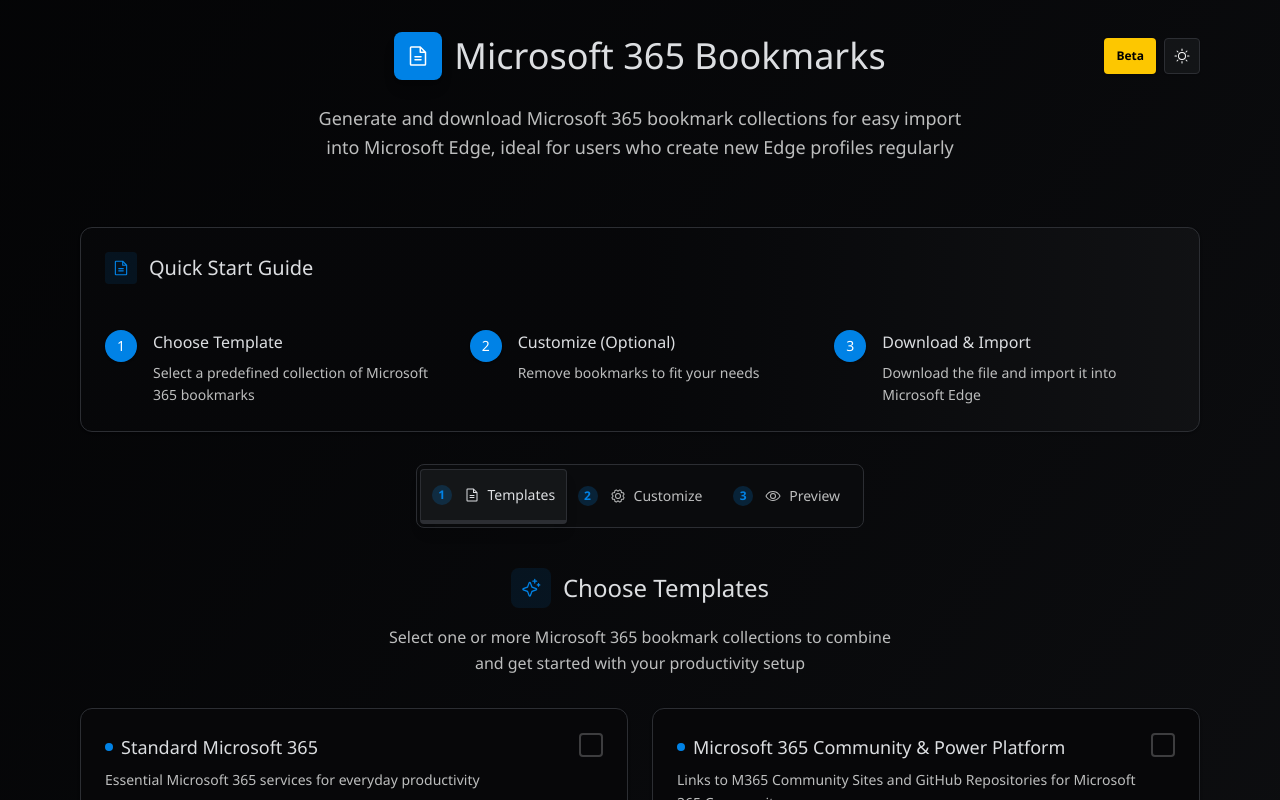
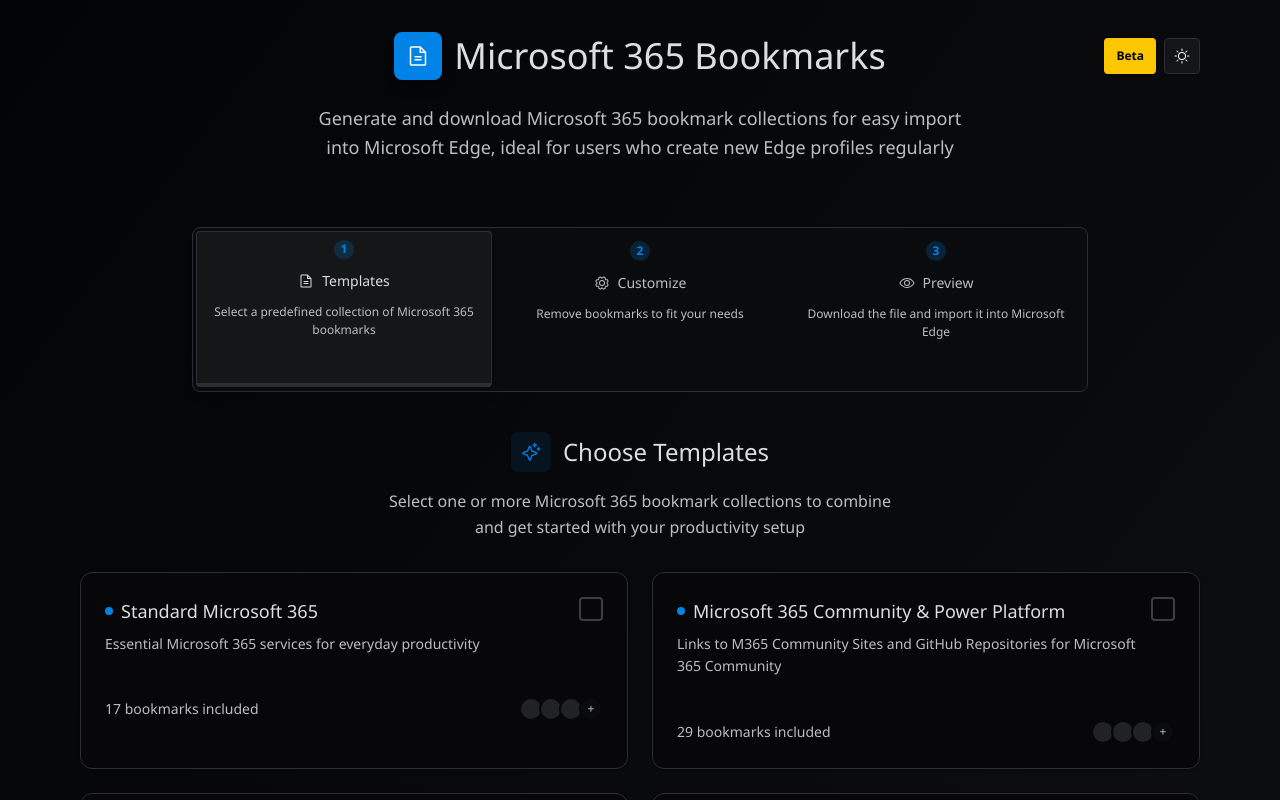
Before and after one commit to pkbullock/m365-bookmark-generator, a React (Vite) app: page / in a window 1280 px wide. Shown: the top 800 px of the page. Built offline with nearby package versions, Linux system fonts and the light colour scheme; a web font is replaced by a local one.

Commit message:
Adjusted the view to reduce the repetition of components

```diff
--- a/src/App.tsx
+++ b/src/App.tsx
@@ -66,79 +66,73 @@
 
         <main className="flex-1 border-blue-500">
           <div className="container mx-auto py-8 px-4 max-w-6xl">
-            <Card className="mb-8 border shadow-sm bg-gradient-to-r from-card via-card to-fluent-neutral-10">
-              <CardHeader className="pb-4">
-                <CardTitle className="flex items-center gap-3 text-xl font-medium">
-                  <div className="w-8 h-8 bg-primary/10 rounded-md flex items-center justify-center">
-                    <FileTextIcon size={18} className="text-primary" />
-                  </div>
-                  Quick Start Guide
-                </CardTitle>
-              </CardHeader>
-              <CardContent>
-                <div className="grid grid-cols-1 md:grid-cols-3 gap-6">
-                  <div className="flex items-start gap-4">
-                    <div className="w-8 h-8 bg-primary text-primary-foreground rounded-full flex items-center justify-center text-sm font-medium shadow-sm">
-                      1
-                    </div>
-                    <div className="flex-1">
-                      <h2 className="font-medium text-base mb-2">Choose Template</h2>
-                      <p className="text-muted-foreground text-sm leading-relaxed">
-                        Select a predefined collection of Microsoft 365 bookmarks
-                      </p>
-                    </div>
-                  </div>
-                  <div className="flex items-start gap-4">
-                    <div className="w-8 h-8 bg-primary text-primary-foreground rounded-full flex items-center justify-center text-sm font-medium shadow-sm">
-                      2
-                    </div>
-                    <div className="flex-1">
-                      <h2 className="font-medium text-base mb-2">Customize (Optional)</h2>
-                      <p className="text-muted-foreground text-sm leading-relaxed">
-                        Remove bookmarks to fit your needs
-                      </p>
-                    </div>
-                  </div>
-                  <div className="flex items-start gap-4">
-                    <div className="w-8 h-8 bg-primary text-primary-foreground rounded-full flex items-center justify-center text-sm font-medium shadow-sm">
-                      3
-                    </div>
-                    <div className="flex-1">
-                      <h2 className="font-medium text-base mb-2">Download & Import</h2>
-                      <p className="text-muted-foreground text-sm leading-relaxed">
-                        Download the file and import it into Microsoft Edge
-                      </p>
-                    </div>
-                  </div>
-                </div>
-              </CardContent>
-            </Card>
 
             <Tabs defaultValue="templates" className="space-y-8" role="navigation">
-              <TabsList className="h-16 w-full max-w-md mx-auto grid grid-cols-3 border border-border">
+              <TabsList className="h-auto w-full max-w-4xl mx-auto grid grid-cols-3 border border-border min-w-0 items-start">
                 <TabsTrigger
                   value="templates"
-                  className="flex items-center gap-2 relative data-[state=active]:bg-primary data-[state=active]:text-primary-foreground data-[state=active]:shadow-lg data-[state=active]:border-b-4 data-[state=active]:border-primary transition-all"
+                  className="flex flex-col items-center gap-1 px-3 py-2 w-full min-w-0
+                              data-[state=active]:bg-primary
+                              data-[state=active]:text-primary-foreground
+                              data-[state=active]:shadow-lg
+                              data-[state=active]:border-b-4
+                              data-[state=active]:border-blue-500
+                              transition-all"
                 >
-                  <span className="w-5 h-5 bg-primary/20 text-primary rounded-full flex items-center justify-center text-xs font-bold mr-1">1</span>
-                  <FileTextIcon size={16} />
-                  Templates
+                  <span className="w-5 h-5 bg-primary/20 text-primary rounded-full flex items-center justify-center text-xs font-bold mb-2 mx-auto">
+                    1
+                  </span>
+                  <span className="flex items-center gap-2 mb-1 justify-center">
+                    <FileTextIcon size={16} />
+                    <span className="font-medium">Templates</span>
+                  </span>
+                  <div className="h-18 text-xs text-muted-foreground mt-1 leading-normal break-words whitespace-normal text-center">
+                    Select a predefined collection of Microsoft 365 bookmarks
+                  </div>
                 </TabsTrigger>
+
                 <TabsTrigger
                   value="manage"
-                  className="flex items-center gap-2 relative data-[state=active]:bg-primary data-[state=active]:text-primary-foreground data-[state=active]:shadow-lg data-[state=active]:border-b-4 data-[state=active]:border-primary transition-all"
+                  className="flex flex-col items-center gap-1 px-3 py-2 w-full min-w-0
+                              data-[state=active]:bg-primary
+                              data-[state=active]:text-primary-foreground
+                              data-[state=active]:shadow-lg
+                              data-[state=active]:border-b-4
+                              data-[state=active]:border-blue-500
+                              transition-all"
                 >
-                  <span className="w-5 h-5 bg-primary/20 text-primary rounded-full flex items-center justify-center text-xs font-bold mr-1">2</span>
-                  <GearIcon size={16} />
-                  Customize
+                  <span className="w-5 h-5 bg-primary/20 text-primary rounded-full flex items-center justify-center text-xs font-bold mb-2 mx-auto">
+                    2
+                  </span>
+                  <span className="flex items-center gap-2 mb-1 justify-center">
+                    <GearIcon size={16} />
+                    <span className="font-medium">Customize</span>
+                  </span>
+                  <div className="h-18 text-xs text-muted-foreground mt-1 leading-normal break-words whitespace-normal text-center">
+                    Remove bookmarks to fit your needs
+                  </div>
                 </TabsTrigger>
+
                 <TabsTrigger
                   value="preview"
-                  className="flex items-center gap-2 relative data-[state=active]:bg-primary data-[state=active]:text-primary-foreground data-[state=active]:shadow-lg data-[state=active]:border-b-4 data-[state=active]:border-primary transition-all"
+                  className="flex flex-col items-center gap-1 px-3 py-2 w-full min-w-0
+                              data-[state=active]:bg-primary
+                              data-[state=active]:text-primary-foreground
+                              data-[state=active]:shadow-lg
+                              data-[state=active]:border-b-4
+                              data-[state=active]:border-blue-500
+                              transition-all"
                 >
-                  <span className="w-5 h-5 bg-primary/20 text-primary rounded-full flex items-center justify-center text-xs font-bold mr-1">3</span>
-                  <EyeIcon size={16} />
-                  Preview
+                  <span className="w-5 h-5 bg-primary/20 text-primary rounded-full flex items-center justify-center text-xs font-bold mb-2 mx-auto">
+                    3
+                  </span>
+                  <span className="flex items-center gap-2 mb-1 justify-center">
+                    <EyeIcon size={16} />
+                    <span className="font-medium">Preview</span>
+                  </span>
+                  <div className="h-18 text-xs text-muted-foreground mt-1 leading-normal break-words whitespace-normal text-center">
+                    Download the file and import it into Microsoft Edge
+                  </div>
                 </TabsTrigger>
               </TabsList>
 
```
